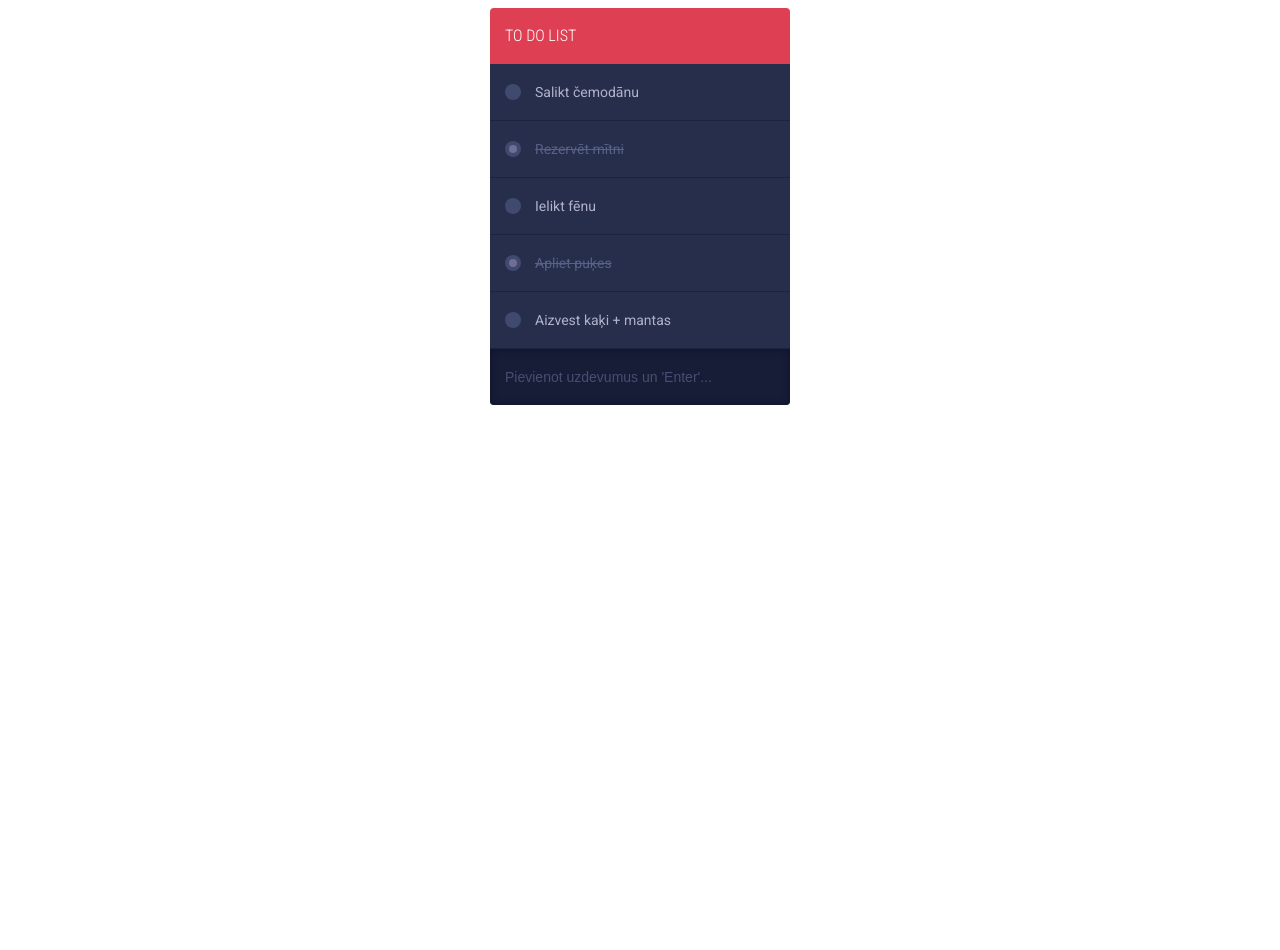
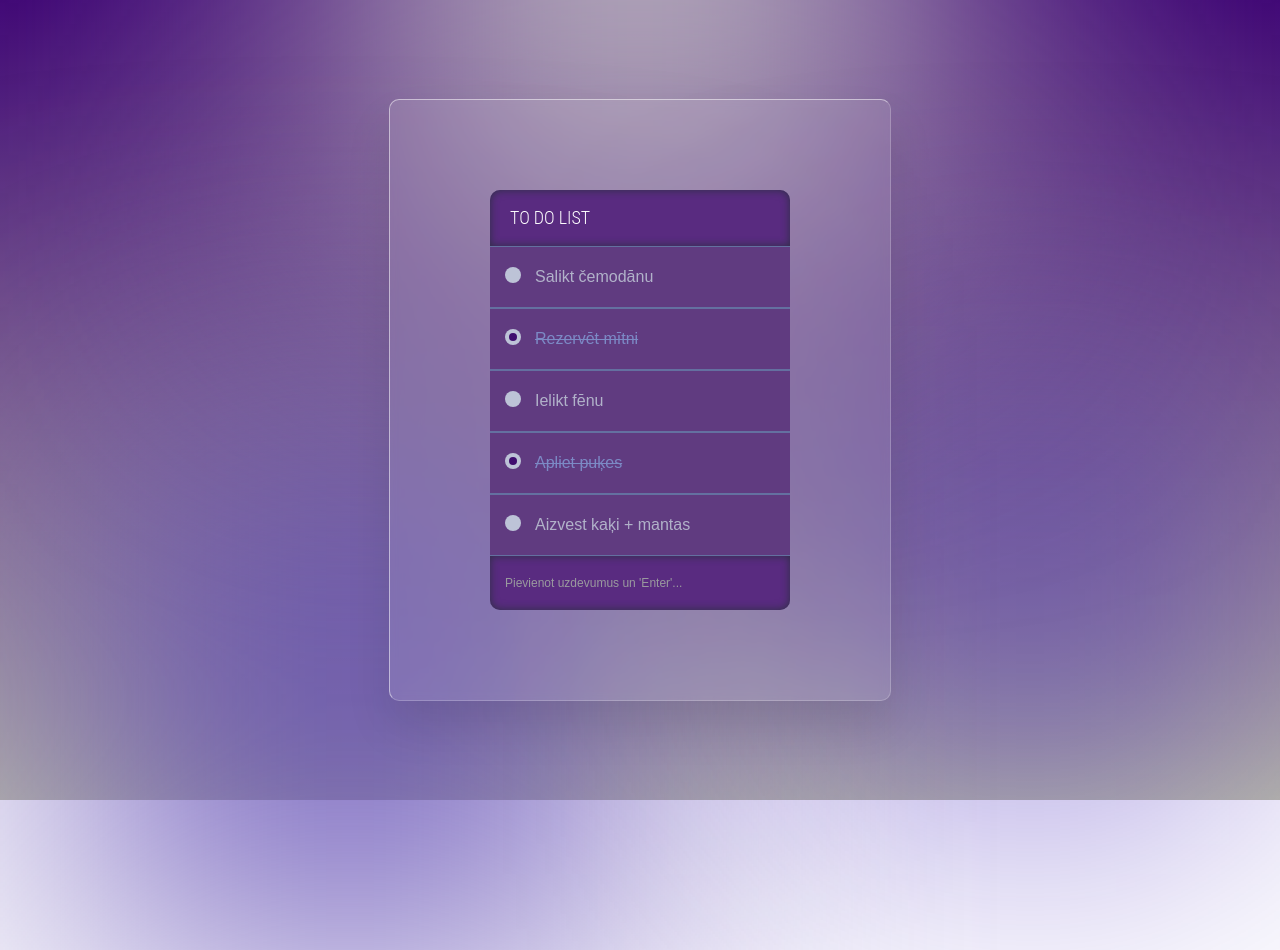
Before and after one commit to MariteAdijane/DialogsAB_JavaScript, a website: page Darbs202210/ToDo_admin.html in a window 1280 px wide. Before the commit the page ends 800 px from the top, so only its background shows below. Drawn offline with Linux system fonts and the light colour scheme.

Commit message:
styles done

```diff
--- a/Darbs202210/style.css
+++ b/Darbs202210/style.css
@@ -1,3 +1,6 @@
+/*Piemērs no:
+https://www.codewithrandom.com/2022/09/09/glassmorphism-login-form-html-css-glassmorphism-form/*/
+
 * {
     margin: 0;
     padding: 0;
@@ -14,7 +17,7 @@ section {
     min-height: 100vh;
     align-items: center;
     justify-content: center;
-    background: linear-gradient(to bottom, #8e8ef5, #bebfab);
+    background: linear-gradient(to bottom, #3f0675, #bebfab);
 }
 
 section .colour {
@@ -26,7 +29,7 @@ section .colour:nth-child(1) {
     top: -350px;
     width: 600px;
     height: 600px;
-    background: #bf4ad4;
+    background: #c1bdc2;
 }
 
 section .colour:nth-child(2) {
@@ -34,7 +37,7 @@ section .colour:nth-child(2) {
     width: 500px;
     height: 500px;
     bottom: -150px;
-    background: #f39e44;
+    background: #5b45b0;
 }
 
 section .colour:nth-child(3) {
@@ -42,7 +45,7 @@ section .colour:nth-child(3) {
     bottom: 50px;
     width: 300px;
     height: 300px;
-    background: #2b67f3;
+    background: #2d0cb3;
 }
 
 .box {
@@ -66,11 +69,11 @@ section .colour:nth-child(3) {
 
     0%,
     100% {
-        transform: translateY(-40px);
+        transform: translateY(-35px);
     }
 
-    50% {
-        transform: translateY(40px);
+    40% {
+        transform: translateY(35px);
     }
 }
 
--- a/Darbs202210/styleToDo.css
+++ b/Darbs202210/styleToDo.css
@@ -1,34 +1,102 @@
+/*Piemērs no:
+https://www.codewithrandom.com/2022/09/28/todo-list-using-javascript-2/*/
+
 /*Otrai lapai*/
-@import url(https://fonts.googleapis.com/css?family=Roboto:100,300,400,500,700,900);
-@import url(https://fonts.googleapis.com/css?family=Roboto+Condensed:300,400,700);
+* {
+    margin: 0;
+    padding: 0;
+    font-family: "Poppins", sans-serif;
+}
 
-body{
-    color:#4a5b65;
-    font-family: "Roboto", Arial, sans-serif;
-    font-size:14px;
-    line-height: 20px;
+body {
+    overflow: hidden;
 }
 
 *:focus{outline:none !important;}
 
 
+section {
+    display: flex;
+    min-height: 100vh;
+    align-items: center;
+    justify-content: center;
+    background: linear-gradient(to bottom, #8e8ef5, #bebfab);
+}
+
+section .colour {
+    position: absolute;
+    filter: blur(150px);
+}
+
+.container {
+    width: 500px;
+    display: flex;
+    min-height: 600px;
+    position: relative;
+    border-radius: 10px;
+    align-items: center;
+    justify-content: center;
+    backdrop-filter: blur(5px);
+    background: rgba(255, 255, 255, 0.1);
+    box-shadow: 0 25px 45px rgba(0, 0, 0, 0.1);
+    border: 1px solid rgba(255, 255, 255, 0.5);
+    border-right: 1px solid rgba(255, 255, 255, 0.2);
+    border-bottom: 1px solid rgba(255, 255, 255, 0.2);
+}
+
+body {
+    overflow: hidden;
+}
+
+section {
+    display: flex;
+    min-height: 100vh;
+    align-items: center;
+    justify-content: center;
+    background: linear-gradient(to bottom, #3f0675, #bebfab);
+}
+
+section .colour:nth-child(1) {
+    top: -350px;
+    width: 600px;
+    height: 600px;
+    background: #c1bdc2;
+}
+
+section .colour:nth-child(2) {
+    left: 100px;
+    width: 500px;
+    height: 500px;
+    bottom: -150px;
+    background: #5b45b0;
+}
+
+section .colour:nth-child(3) {
+    right: 100px;
+    bottom: 50px;
+    width: 300px;
+    height: 300px;
+    background: #2d0cb3;
+}
+
 /* TO DO LIST
 ================================================== */
 .tdl-holder{
-    margin:0px auto;
+    margin: 0px auto;
     width: 300px;
 }
 
 .tdl-holder h2{
-    background-color: #de3f53;
-    border-top-left-radius: 4px;
-    border-top-right-radius: 4px;
+    background-color: #592b80;
+    border-top-left-radius: 10px;
+    border-top-right-radius: 10px;
+    box-shadow: inset 0 0 8px 0 rgb(44, 48, 66);
     color:#fff;
     font-family:"Roboto Condensed", Arial, sans-serif;
-    font-size:16px;
+    font-size: 18px;
     font-weight: 100;
     line-height: 56px;
-    padding-left: 15px;
+    padding-left: 20px;
     margin:0;
 }
 
@@ -39,8 +107,9 @@ body{
 }
 
 .tdl-holder li{
-    background-color: #262e4c;
-    border-bottom:1px solid #1c2340;
+    background-color: #603b80;
+    border-bottom:1px solid #6470a0;
+    border-top:1px solid #6470a0;
     color: #b1b2c9;
 }
 
@@ -55,14 +124,14 @@ body{
 .tdl-holder label{
     cursor:pointer;
     display:block;
-    line-height: 56px;
+    line-height: 60px;
     padding: 0 15px;
     position: relative;
 }
 
 .tdl-holder label:hover{
-    background-color: #2a3353;
-    color:#8284a3;
+    background-color: #501b5e;
+    color:#e7e7ef;
 }
 
 .tdl-holder label a{
@@ -100,7 +169,7 @@ body{
 }
 
 .tdl-holder input[type="checkbox"] + i{
-    background-color: #404a6e;
+    background-color: #bdc3d7;
     border-radius: 50%;
     display: block;
     height: 16px;
@@ -111,7 +180,7 @@ body{
 }
 
 .tdl-holder input[type="checkbox"]:checked + i::after{
-    background-color: #6E6E96;
+    background-color: #3f0e6f;
     border-radius: 50%;
     content: '';
     display: block;
@@ -124,21 +193,21 @@ body{
 }
 
 .tdl-holder input[type="checkbox"]:checked ~ span{
-    color: #586186;
+    color: #7c8ac5;
     text-decoration: line-through;
 }
 
 .tdl-holder input[type="text"]{
-    background-color: #171d37;
+    background-color: #592b80;
     border: none;
-    border-bottom-left-radius: 4px;
-    border-bottom-right-radius: 4px;
-    box-shadow: inset 0 0 8px 0 #0e1329;
-    color: #464f72;
-    font-size:14px;
-    margin:0;
-    padding:20px 15px;
-    width:270px;
+    border-bottom-left-radius: 10px;
+    border-bottom-right-radius: 10px;
+    box-shadow: inset 0 0 8px 0 rgb(44, 48, 66);
+    color: #1c0c13;
+    font-size: 12px;
+    margin: 0;
+    padding: 20px 15px;
+    width: 270px;
     -webkit-transition: all .2s linear;
        -moz-transition: all .2s linear;
          -o-transition: all .2s linear;
@@ -150,13 +219,13 @@ body{
 }
 
 .tdl-holder input[type="text"]:focus{
-    color:#fff;
+    color:rgb(233, 233, 241)
 }
 
-.tdl-holder ::-webkit-input-placeholder {color: #464f72;} /* WebKit browsers */
-.tdl-holder :-moz-placeholder             {color: #464f72;} /* Mozilla Firefox 4 to 18 */
-.tdl-holder ::-moz-placeholder             {color: #464f72;} /* Mozilla Firefox 19+ */
-.tdl-holder :-ms-input-placeholder         {color: #464f72;} /* Internet Explorer 10+ */
+.tdl-holder ::-webkit-input-placeholder {color: #9a9a9e;} /* WebKit browsers */
+.tdl-holder :-moz-placeholder             {color: #9a9a9e;} /* Mozilla Firefox 4 to 18 */
+.tdl-holder ::-moz-placeholder             {color: #9a9a9e;} /* Mozilla Firefox 19+ */
+.tdl-holder :-ms-input-placeholder         {color: #9a9a9e;} /* Internet Explorer 10+ */
 
 
 
```
Also changed, not shown: Darbs202210/ToDo_marite.html (added, +42 -0 lines), Darbs202210/index.html (+1 -0 lines), Darbs202210/script.js (+11 -4 lines), Darbs202210/ToDo_admin.html (renamed from Darbs202210/ToDo.html).
